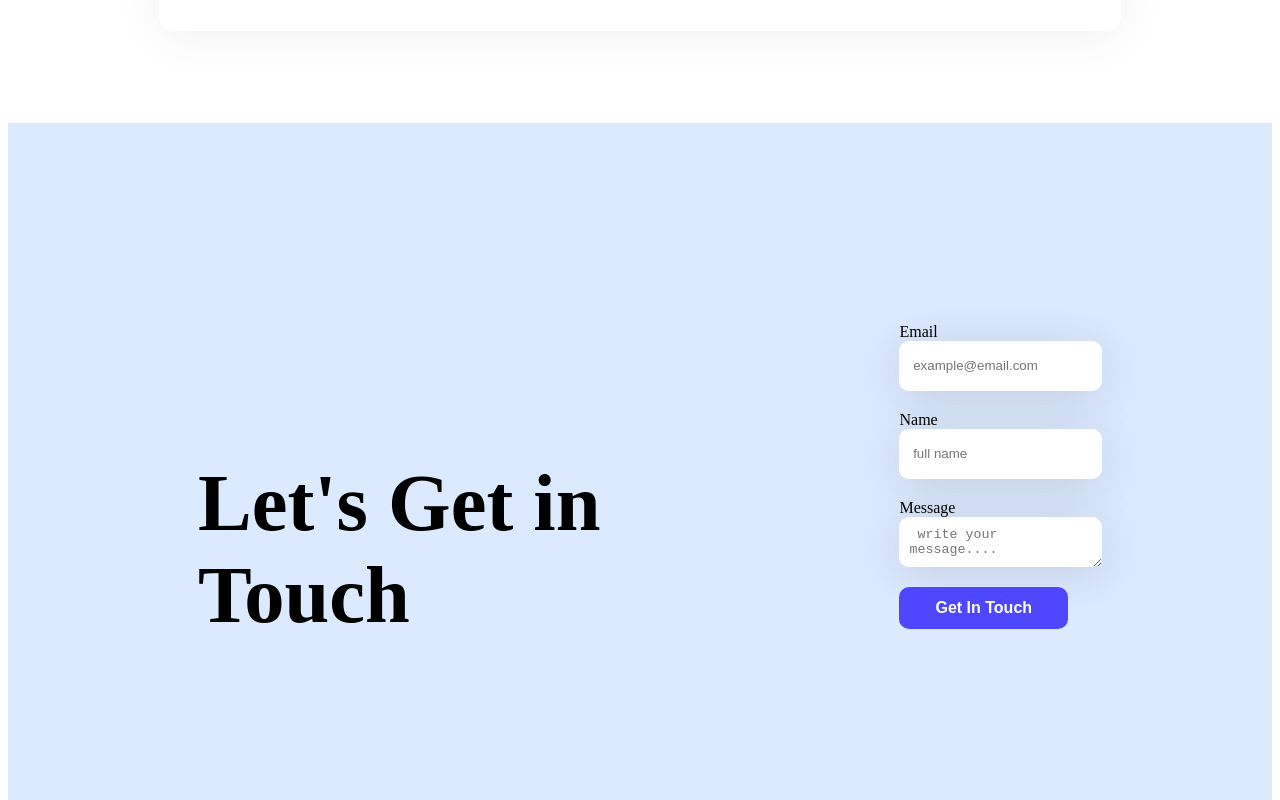
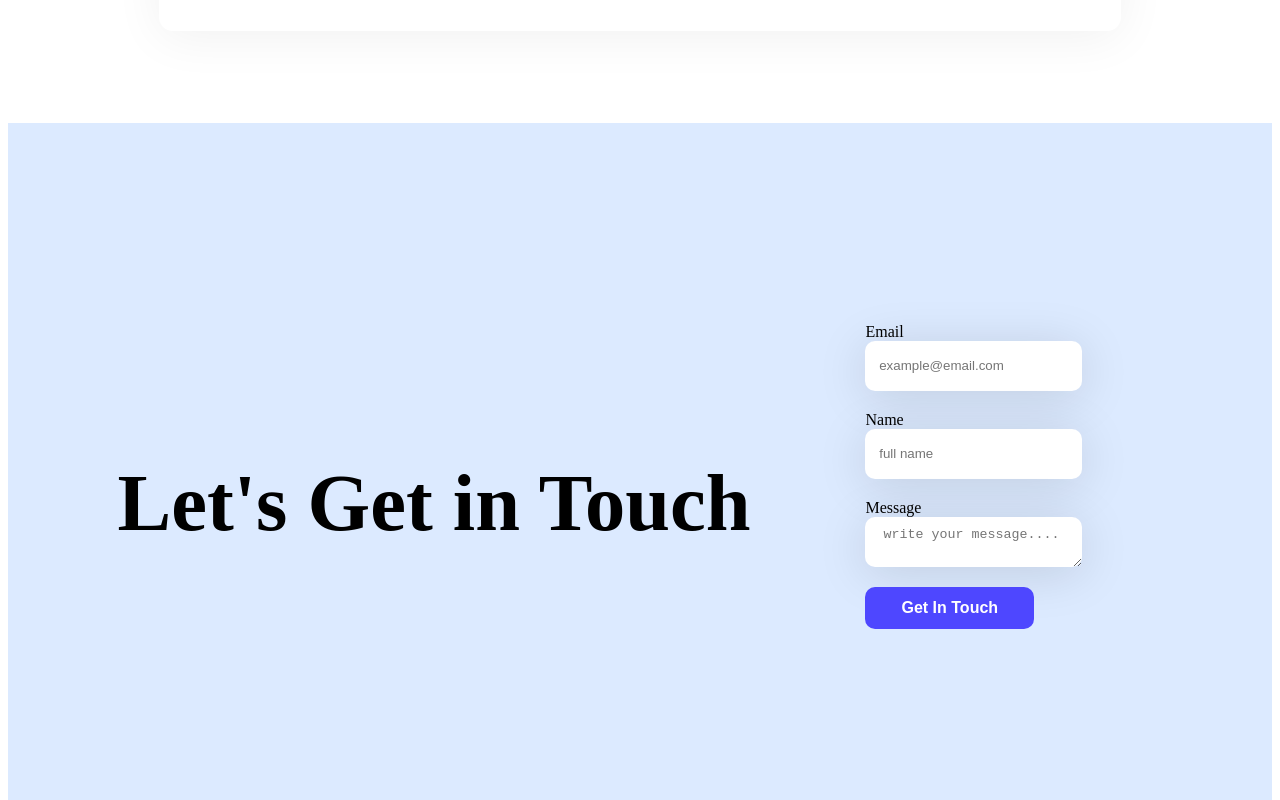
Before and after one commit to Rajdeep1808/assignment-01-repo, a plain HTML site: page index.html in a window 1280 px wide. Shown: the part 3440-4240 px from the top of the page. Drawn offline with Linux system fonts and the light colour scheme.

Commit message:
centralized the details section

```diff
--- a/styles/assignment.css
+++ b/styles/assignment.css
@@ -160,8 +160,9 @@ div h6{
 /* details styles */
 .details-container{
     display: flex;
-    padding: 0px 190px 14px;
+    padding: 0px 200px 14px 100px;
     gap: 115px;
+    justify-content: center;
 }
 .details-title{
     font-size: 97px;
```
